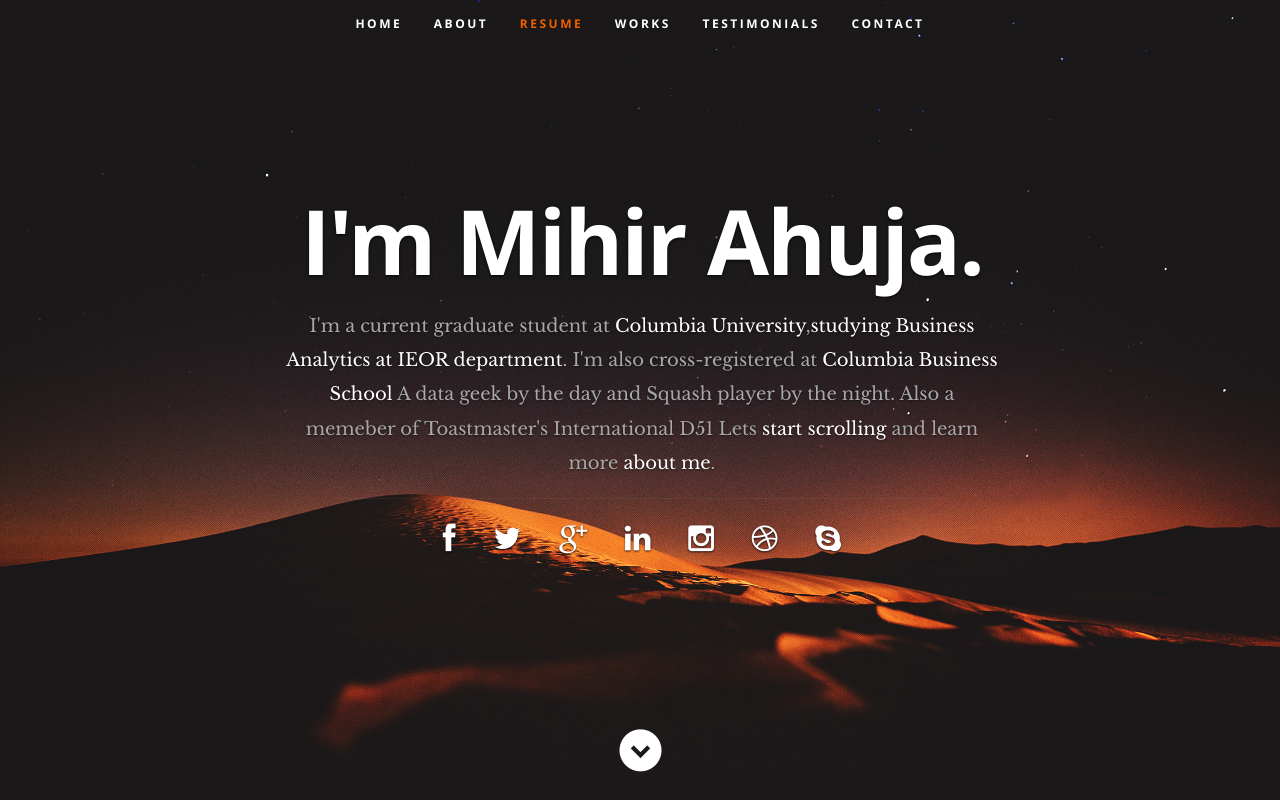
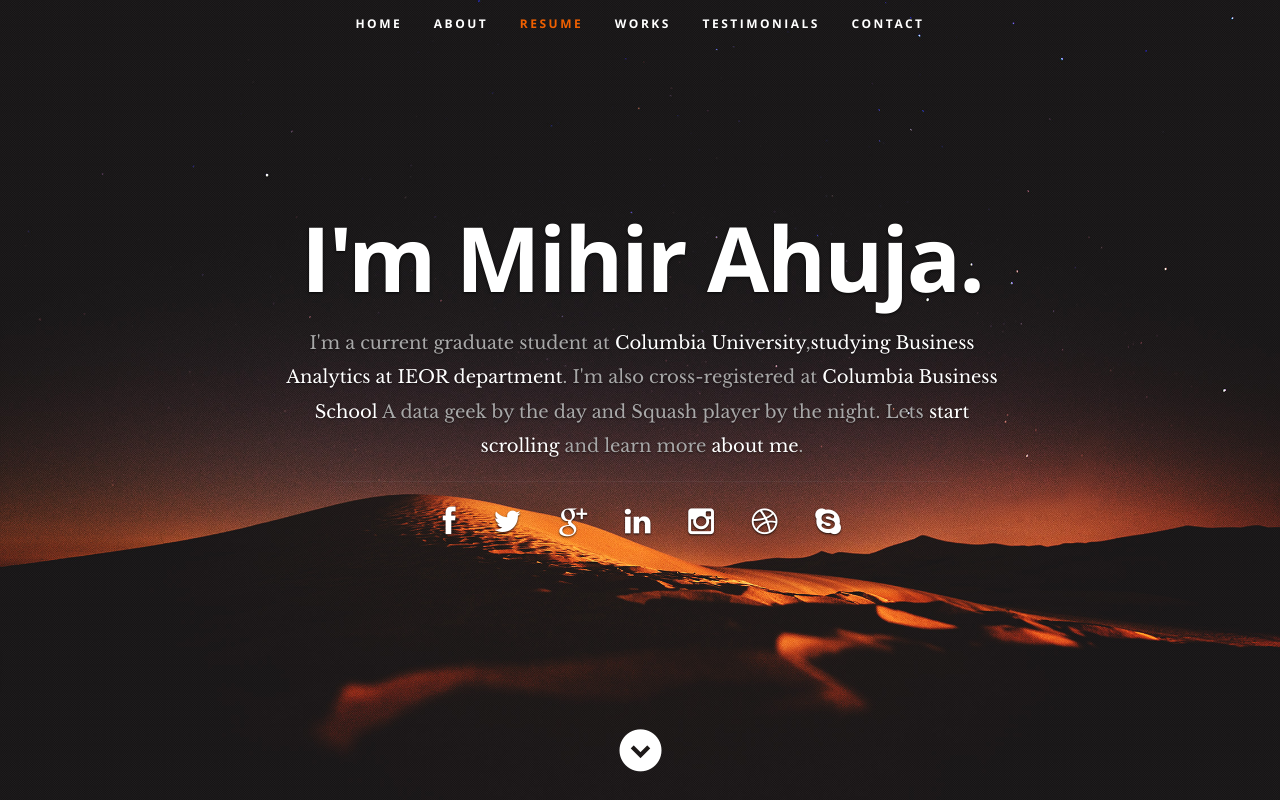
Before and after one commit to mihirahuja1/mihirahuja1.github.io, a plain HTML site: page index.html in a window 1280 px wide. Shown: the top 800 px of the page. Drawn offline with nearby package versions, Linux system fonts and the light colour scheme.

Commit message:
Update index.html

```diff
--- a/index.html
+++ b/index.html
@@ -58,7 +58,7 @@
          <div class="banner-text">
             <h1 class="responsive-headline">I'm Mihir Ahuja.</h1>
             <h3>I'm a current graduate student at <span>Columbia University</span>,<span>studying Business Analytics at IEOR department</span>. I'm also cross-registered at <span>Columbia Business School</span>
-		A data geek by the day and Squash player by the night. Also a memeber of Toastmaster's International D51
+		A data geek by the day and Squash player by the night.
 		    Lets <a class="smoothscroll" href="#about">start scrolling</a>
             and learn more <a class="smoothscroll" href="#about">about me</a>.</h3>
             <hr />
```
